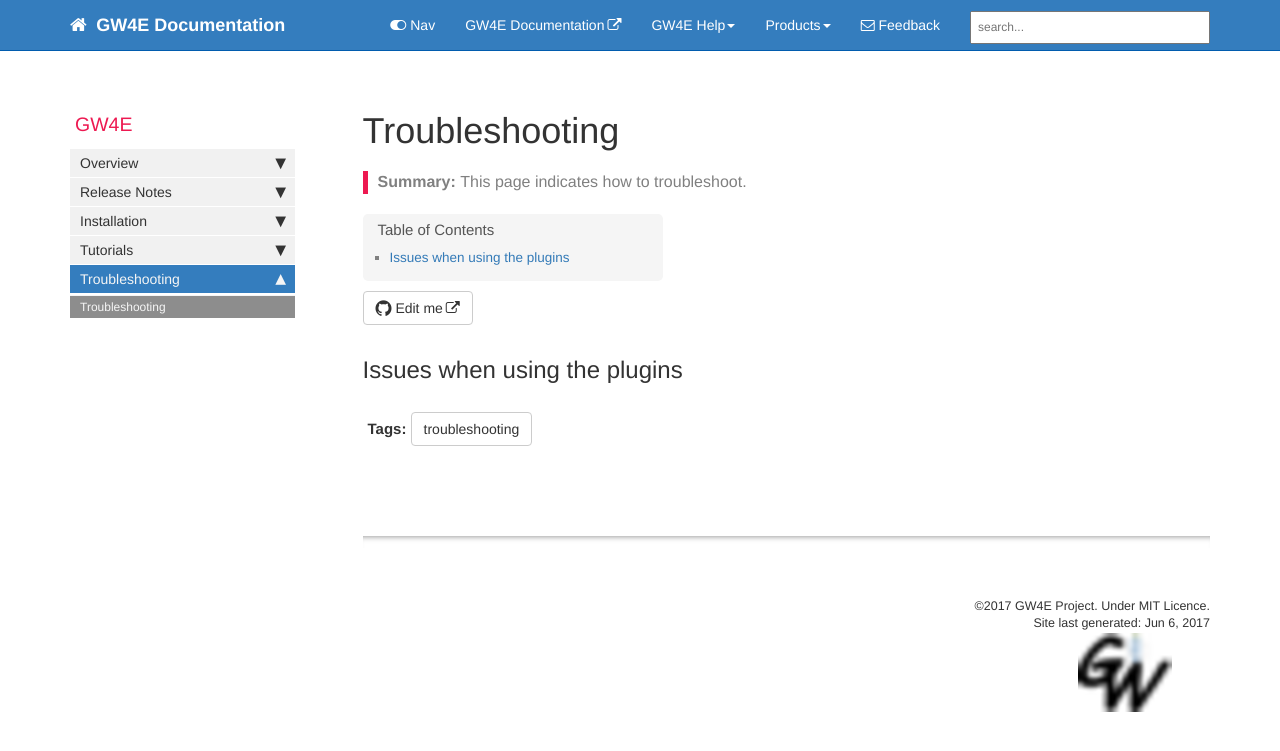
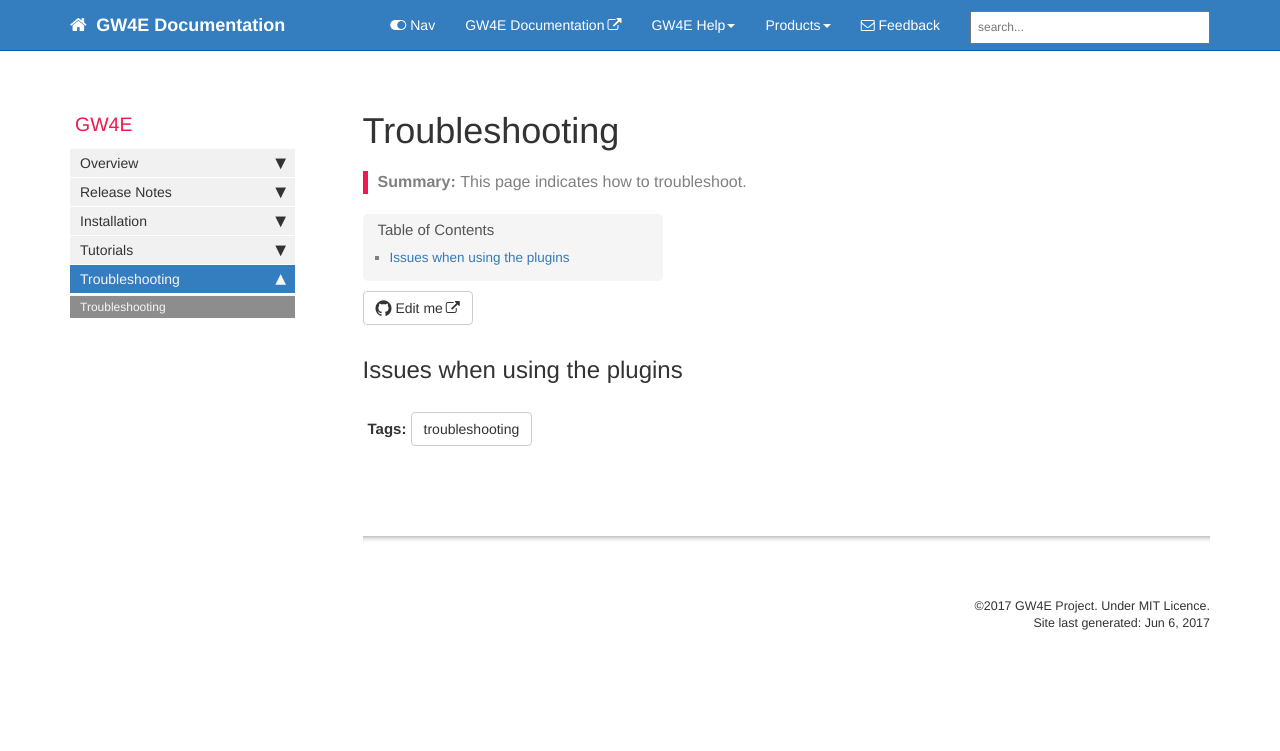
Before and after one commit to gw4e/gw4e.github.io, a Jekyll site: the page built from pages/mydoc/mydoc_troubleshooting.md, in a window 1280 px wide. Shown: the top 751 px of the page. Built offline with Jekyll 4.4.1, drawn with Linux system fonts in a browser that asks for light colours; nearby versions of some CDN libraries; comment, search, counter and statistics services are not loaded.

Commit message:
Update footer

```diff
--- a/_includes/footer.html
+++ b/_includes/footer.html
@@ -3,7 +3,6 @@
                 <div class="col-lg-12 footer">
                &copy;{{ site.time | date: "%Y"  }} {{site.company_name}}. Under MIT Licence. <br />
 {% if page.last_updated %}<span>Page last updated:</span> {{page.last_updated}}<br/>{% endif %} Site last generated: {{ site.time | date: "%b %-d, %Y"  }} <br />
-<p><img src="{{ "images/gw4e/gw.png" }}" alt="GW4E Project"/></p>
                 </div>
             </div>
 </footer>
```
